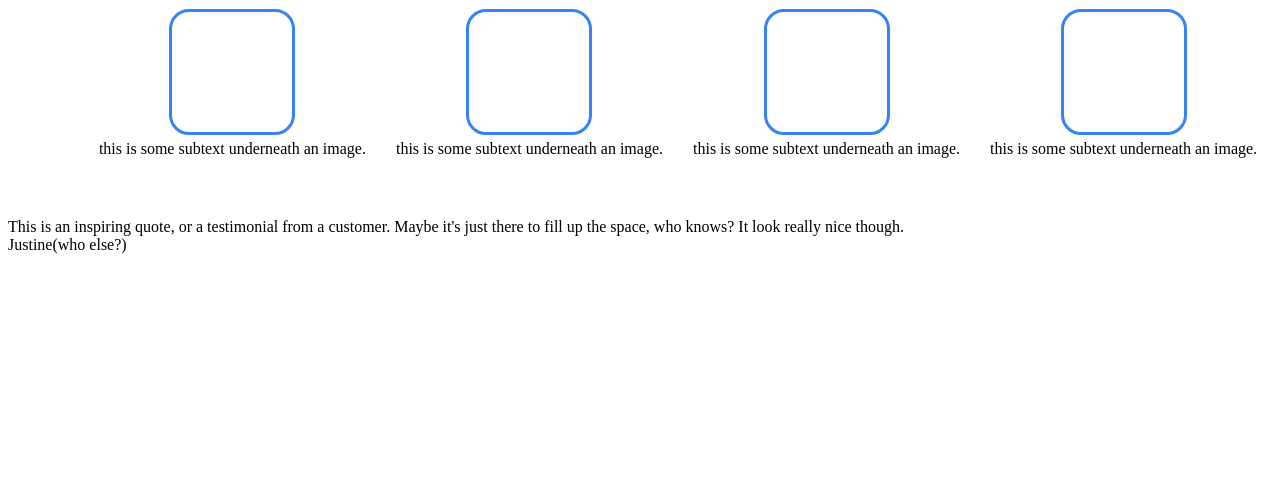
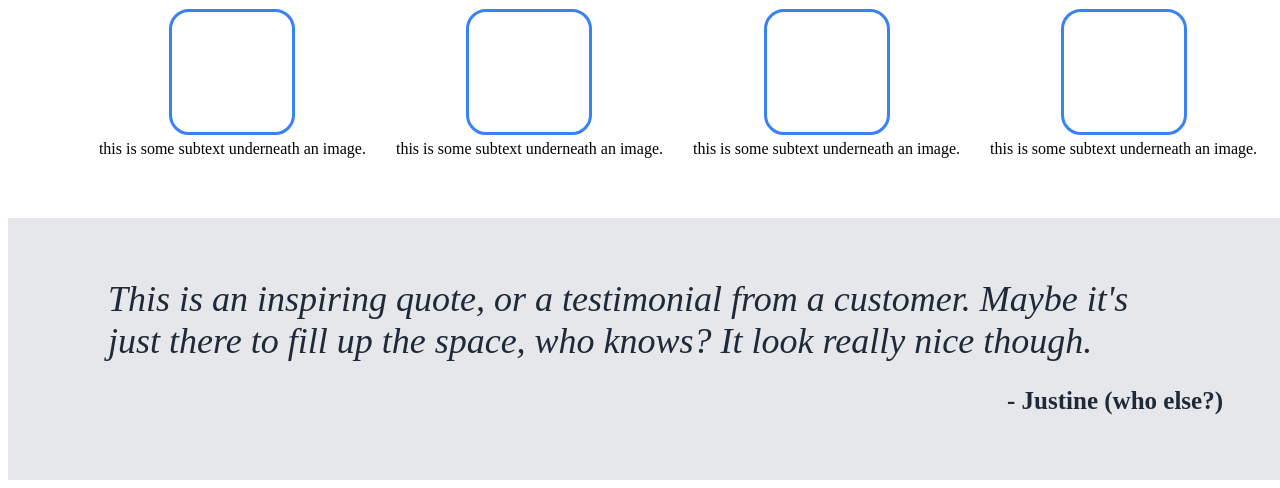
Before and after one commit to selftitledpunk/Landing_Page, a website: page index.html in a window 1280 px wide. Shown: the part 416-904 px from the top of the page. Before the commit the page ends 800 px from the top, so only its background shows below. Drawn offline with Linux system fonts and the light colour scheme.

Commit message:
set up quote styling

```diff
--- a/index.html
+++ b/index.html
@@ -70,7 +70,7 @@
           though.
         </div>
         <div class="quote-signature">
-          Justine(who else?)
+          - Justine (who else?)
         </div>
       </div>
     </div>
--- a/style.css
+++ b/style.css
@@ -124,3 +124,29 @@ a,
   font-size: 16px;
   margin: 0 5px;
 }
+
+.quote {
+  display: flex;
+  flex-direction: column;
+  background-color: #e5e7eb;
+  padding: 50px;
+}
+
+.quote-text {
+  display: flex;
+  justify-content: center;
+  align-items: center;
+  font-size: 36px;
+  font-style: italic;
+  color: #1f2937;
+  margin: 10px 50px;
+}
+
+.quote-signature {
+  display: flex;
+  justify-content: flex-end;
+  font-size: 25px;
+  font-weight: bold;
+  color: #1f2937;
+  padding: 15px;
+}
```
